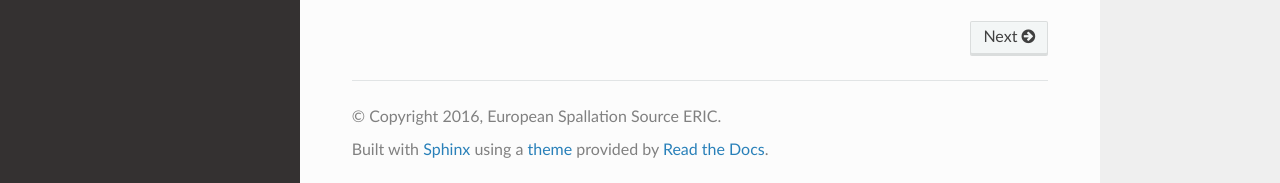
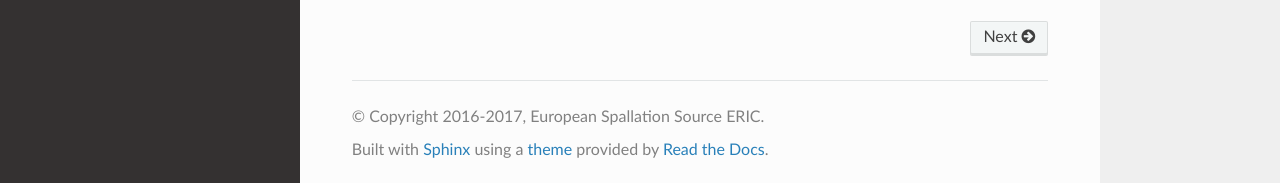
Before and after one commit to ISISComputingGroup/lewis-ess, a Sphinx documentation site: the page built from docs/index.rst, in a window 1280 px wide and 1190 px high. Shown: the part 1004-1187 px from the top of the window. Built offline with Sphinx 7.4.7 and the Read the Docs theme 2.0.0, drawn with Linux system fonts in a browser that asks for light colours; formulas are drawn with MathJax 3.

Commit message:
Copyright in Sphinx config

```diff
--- a/docs/conf.py
+++ b/docs/conf.py
@@ -23,7 +23,7 @@ master_doc = 'index'
 
 # General information about the project.
 project = u'lewis'
-copyright = u'2016, European Spallation Source ERIC'
+copyright = u'2016-2017, European Spallation Source ERIC'
 author = u'Michael Hart, Michael Wedel, Owen Arnold'
 
 version = u'1.0'
```
